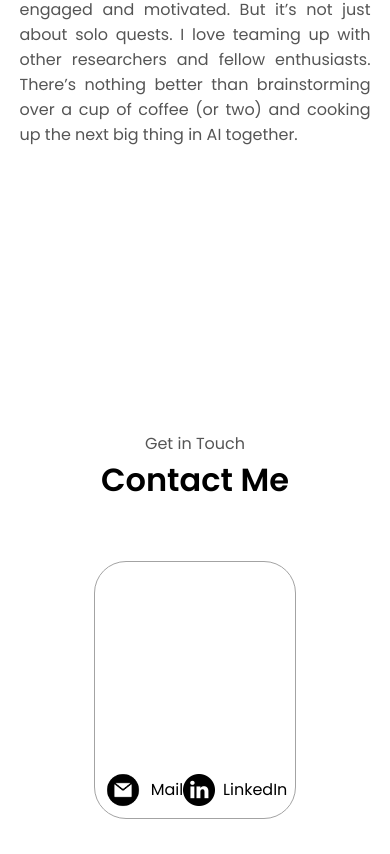
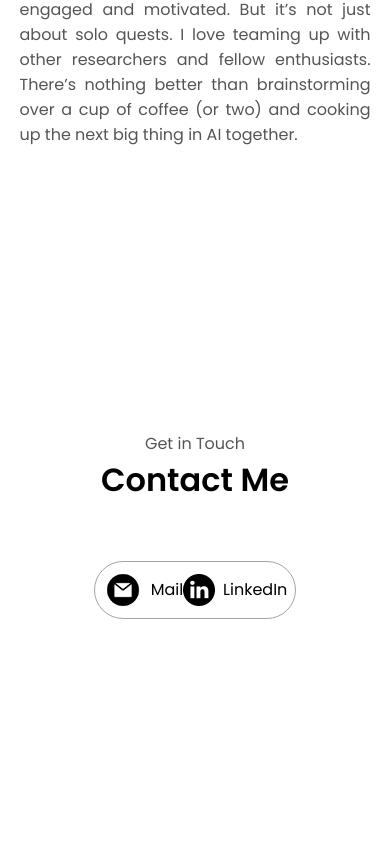
Before and after one commit to AKSHATDALAL842/portfolio-1, a plain HTML site: page index.html in a window 390 px wide. Shown: the part 1690-2544 px from the top of the page. Drawn offline with Linux system fonts and the light colour scheme.

Commit message:
Update mediaqueries.css

```diff
--- a/mediaqueries.css
+++ b/mediaqueries.css
@@ -51,7 +51,6 @@
   #contact,
   footer {
     height: 40vh;
-      margin-bottom: 10rem;
   }
   #profile {
     height: 83vh;
@@ -64,16 +63,13 @@
     height: fit-content;
     margin-bottom: 2rem;
   }
-    footer p{
-      margin-bottom: 10rem;
-    }
   .about-containers,
   .contact-info-upper-container,
   .btn-container {
     flex-wrap: wrap;
   }
   .contact-info-container {
-      margin: 200px 0 0;
+    margin: 0;
   }
   .contact-info-container p,
   .nav-links li a {
```
Lines whose indentation alone changed are shown as unchanged.
